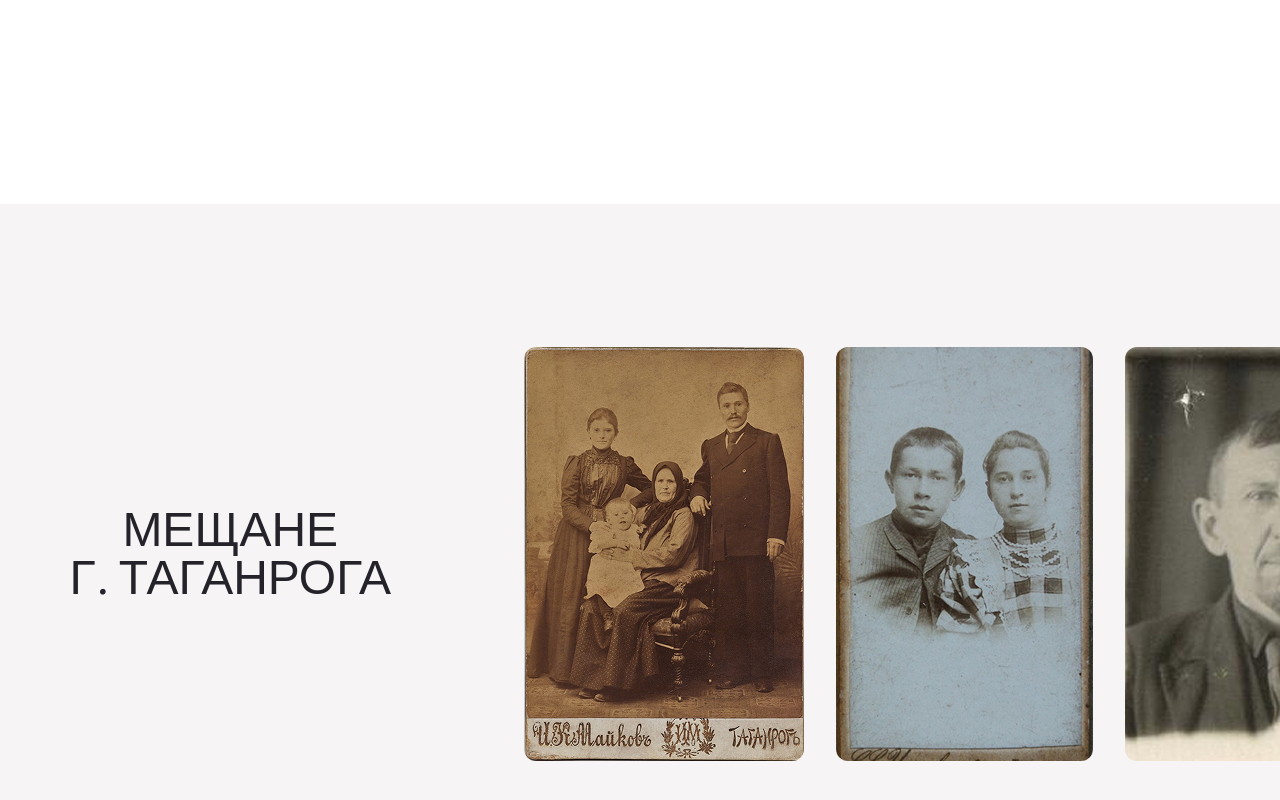
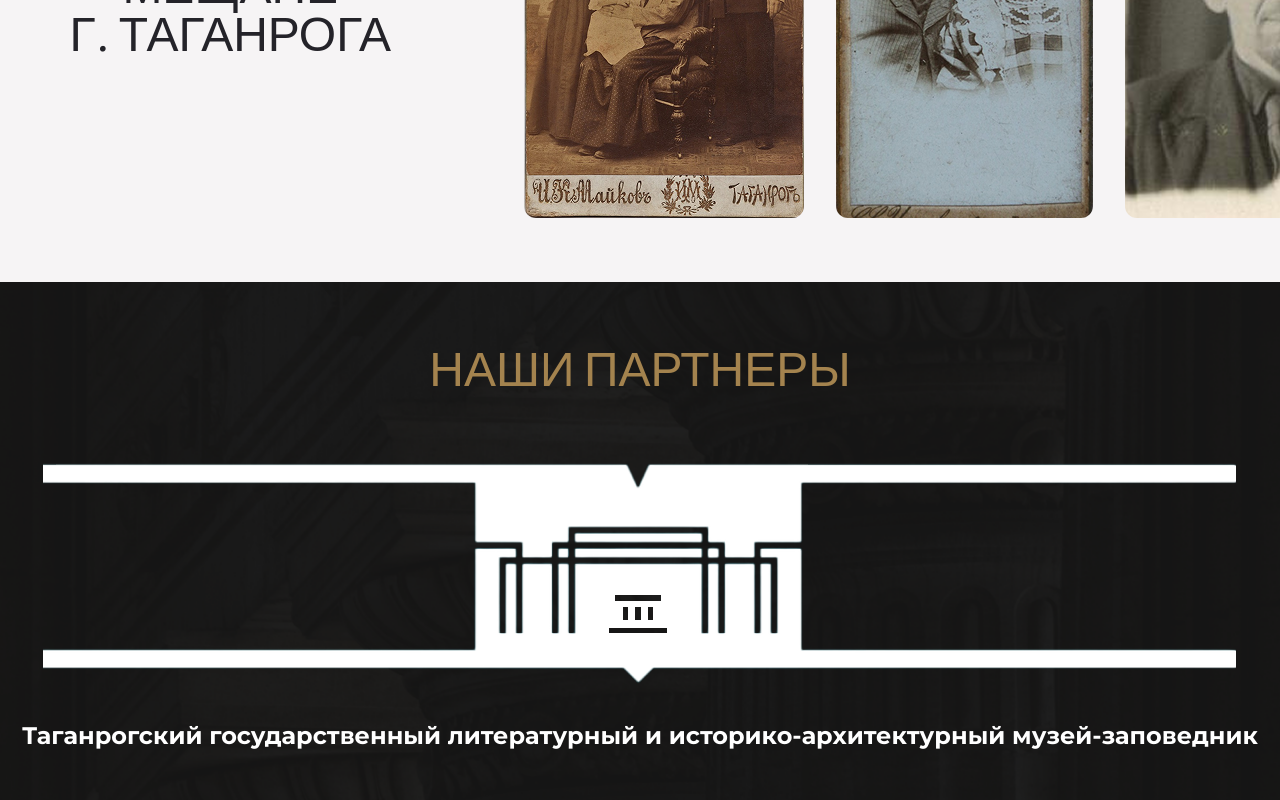
Before and after one commit to DmitriyMartynenko/meschane-of-taganrog, a Next.js app: page / in a window 1280 px wide. Shown: the part 1996-2796 px from the top of the page. Built offline with nearby package versions, Linux system fonts and the light colour scheme.

Commit message:
Refactored Layout

```diff
--- /dev/null
+++ b/src/features/booking-form/index.ts
@@ -0,0 +1 @@
+export { BookingForm } from './ui/BookingForm';
--- a/src/pages/home/ui/PartnersSection.tsx
+++ b/src/pages/home/ui/PartnersSection.tsx
@@ -9,11 +9,11 @@ import tgliamzImg from '../assets/images/tgliamz.png';
 export const PartnersSection = () => {
   return (
     <Section className="flex bg-[url(@/pages/home/assets/images/parthers-background.png)] bg-neutral-900 bg-center bg-no-repeat  bg-cover">
-      <Container className="flex-col py-16">
+      <Container className="flex-col gap-16 py-16">
         <Title>
           <HeadingHighlight>Наши партнеры</HeadingHighlight>
         </Title>
-        <div className="flex flex-col justify-center items-center grow gap-16">
+        <div className="flex flex-col justify-center items-center grow gap-8">
           <Image
             src={tgliamzImg}
             alt="Таганрогский государственный литературный и историко-архитектурный музей-заповедник"
--- a/src/pages/home/ui/PhotoSection.tsx
+++ b/src/pages/home/ui/PhotoSection.tsx
@@ -11,7 +11,7 @@ import meschaneImg3 from '../assets/images/meschane-3.png';
 export const PhotoSection = () => {
   return (
     <Section className="flex bg-background-secondary">
-      <Container className="flex gap-16">
+      <Container className="flex gap-16 py-16">
         <Title className="text-center">
           Мещане <span className="whitespace-nowrap">г. Таганрога</span>
         </Title>
--- a/src/pages/home/ui/PromoSection.tsx
+++ b/src/pages/home/ui/PromoSection.tsx
@@ -2,7 +2,7 @@ import Image from 'next/image';
 
 import { Section } from '@/shared/ui/elements/Section';
 import { Container } from '@/shared/ui/elements/Container';
-import { BookingForm } from '@/features/booking-form/ui/BookingForm';
+import { BookingForm } from '@/features/booking-form';
 import { HeadingHighlight } from '@/shared/ui/elements/Heading';
 
 import logo from '@/shared/assets/icons/logo.svg';
--- a/src/pages/home/ui/ReviewsSection.tsx
+++ b/src/pages/home/ui/ReviewsSection.tsx
@@ -4,8 +4,8 @@ import { Heading, HeadingHighlight, Subtitle, Title } from '@/shared/ui/elements
 
 export const ReviewsSection = () => {
   return (
-    <Section className="flex bg-background-primary">
-      <Container className="flex-col py-16">
+    <Section className="flex justify-center items-center bg-background-primary">
+      <Container className="flex-col gap-16 py-16">
         <Heading>
           <Subtitle withoutLine>О нас говорят</Subtitle>
           <Title>
--- a/src/pages/home/ui/SubscribeSection.tsx
+++ b/src/pages/home/ui/SubscribeSection.tsx
@@ -6,9 +6,9 @@ import { Button } from '@/shared/ui/common/Button';
 
 export const SubscribeSection = () => {
   return (
-    <Section className="flex min-h-[350px] bg-background-secondary">
+    <Section className="flex bg-background-secondary">
       <Container className="items-start py-16">
-        <div className="flex flex-col h-full">
+        <div className="flex flex-col gap-16">
           <Heading>
             <Subtitle withoutLine>Будьте в курсе мещанских дел</Subtitle>
             <Title>
--- a/src/shared/ui/elements/Section.tsx
+++ b/src/shared/ui/elements/Section.tsx
@@ -6,7 +6,7 @@ export const Section = (props: ComponentProps<'section'>) => {
   const { className, children, ...restProps } = props;
 
   return (
-    <section className={cn('w-full min-h-[700px] bg-background-primary', className)} {...restProps}>
+    <section className={cn('w-full bg-background-primary', className)} {...restProps}>
       {children}
     </section>
   );
--- a/src/widgets/Header/ui/NavigationMenuGroup.tsx
+++ b/src/widgets/Header/ui/NavigationMenuGroup.tsx
@@ -16,7 +16,11 @@ export const NavigationMenuGroup = (props: NavGroupProps) => {
       {links.map((link, index) => (
         <NavigationMenuItem key={`${link}_${index}`}>
           <NavigationMenuLink
-            className={`${isScrolled ? 'font-semibold text-foreground-secondary' : "after:absolute after:content-[''] after:left-0 after:-bottom-8 after:w-0 after:h-0.25 after:bg-primary after:transition-[width] after:duration-600 after:ease hover:after:w-full"}`}
+            className={cn(
+              isScrolled
+                ? 'font-semibold text-foreground-secondary'
+                : "after:absolute after:content-[''] after:left-0 after:-bottom-8 after:w-0 after:h-0.25 after:bg-primary after:transition-[width] after:duration-600 after:ease hover:after:w-full"
+            )}
           >
             {link}
           </NavigationMenuLink>
```
